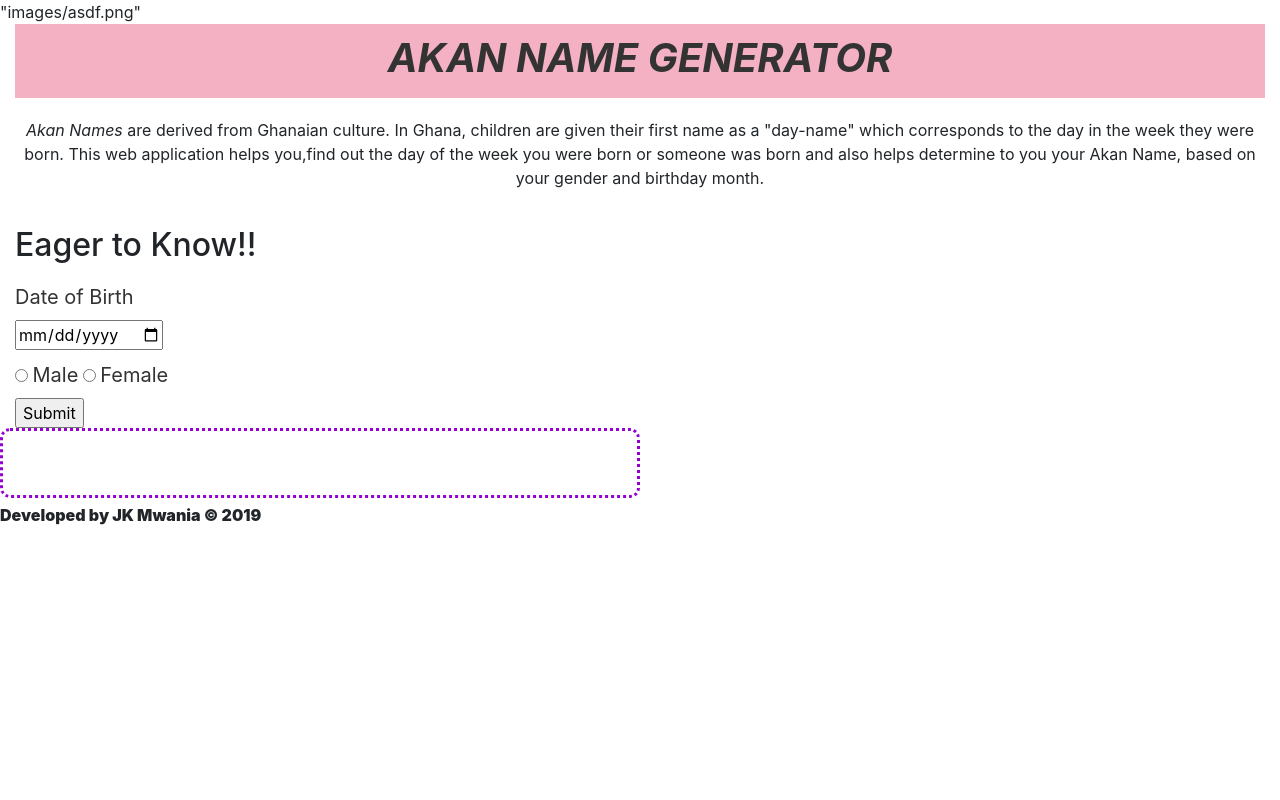
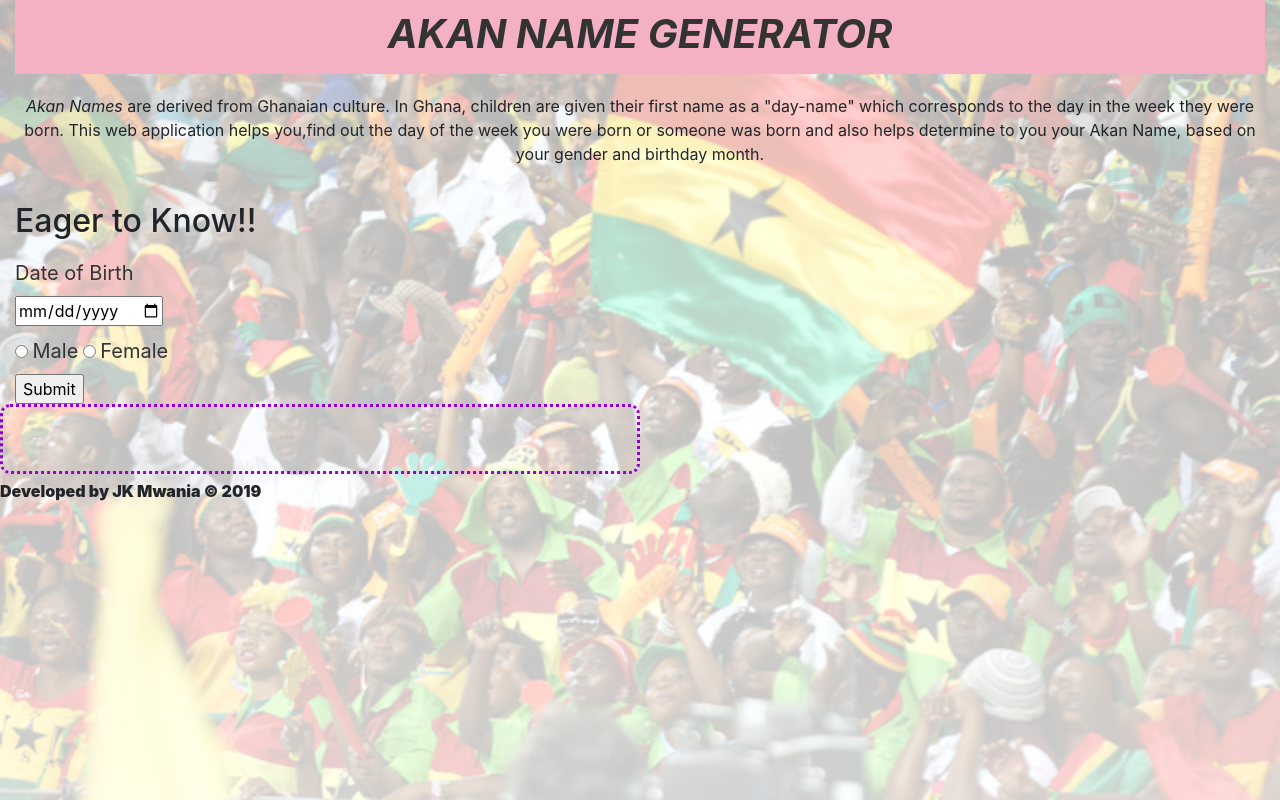
Before and after one commit to Jeffacy99/birthday-web-application, a plain HTML site: page index.html in a window 1280 px wide. Drawn offline with Linux system fonts and the light colour scheme.

Commit message:
added background image

```diff
--- a/css/styles.css
+++ b/css/styles.css
@@ -3,7 +3,7 @@ body {
   background-position: center;
   background-repeat: no-repeat;
   background-size: cover;
-  background-image:url("images/asdf.png");
+  background-image: linear-gradient( rgb(255, 255, 255, 0.7), rgb(255, 255, 255, 0.8)), url(../images/asdf.png);
 
 }
 .container {
--- a/index.html
+++ b/index.html
@@ -7,7 +7,6 @@
     <link href="css/styles.css" rel="stylesheet" type="text/css">
   </head>
   <body>
-    <background-image:src>"images/asdf.png"</background-image:src>
     <div class="container-fluid text-center">
         <div class="jumbotron">
     <h1><B><i>AKAN NAME GENERATOR</i></B></h1>
```
Also changed, not shown: images/aka.jpg (deleted), images/akan.jpeg (deleted).
